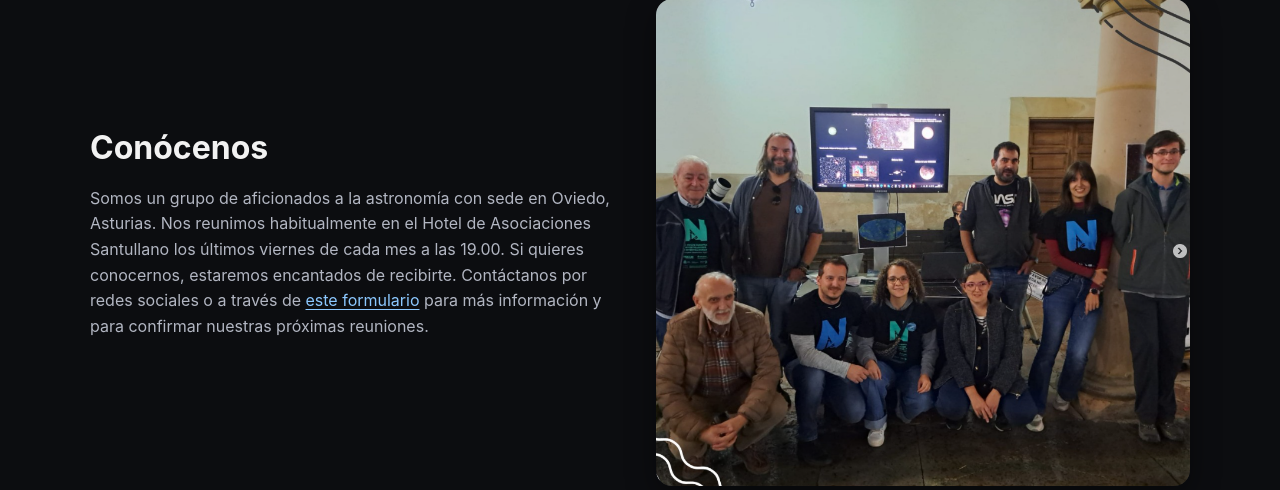
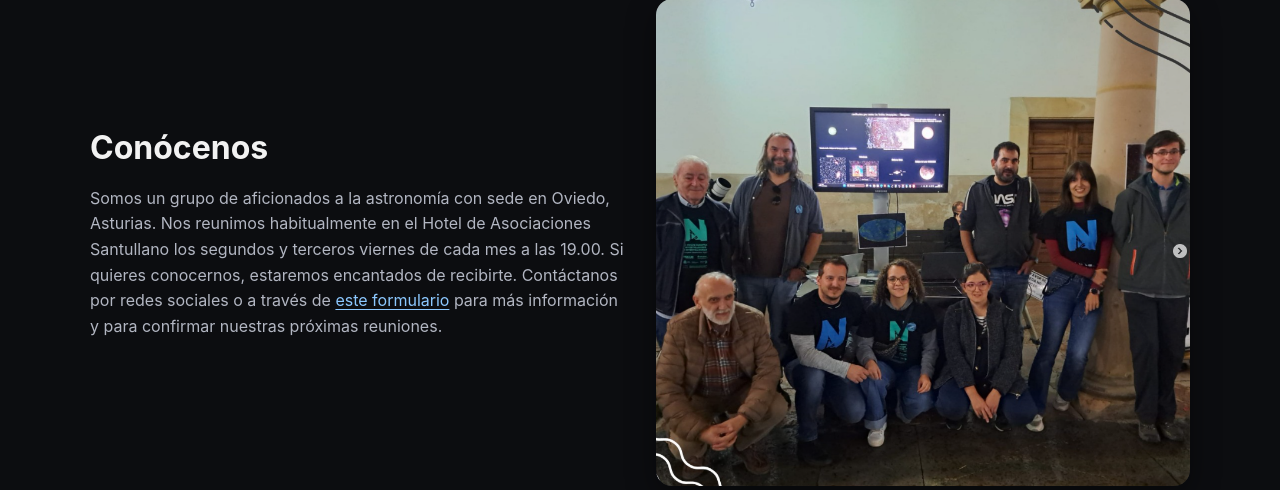
Before and after one commit to GonzalezFJR/CDweb, a Python web app: template app/templates/index.html in a window 1280 px wide. Shown: the part 2058-2548 px from the top of the page. Run offline with Jinja, Linux system fonts and the light colour scheme; the template is opened without the code that fills it, so the values that code supplies are empty.

Commit message:
Updating text

```diff
--- a/app/templates/index.html
+++ b/app/templates/index.html
@@ -118,7 +118,7 @@
       <h2>Conócenos</h2>
       <p>
         Somos un grupo de aficionados a la astronomía con sede en Oviedo, Asturias. Nos reunimos habitualmente en el
-        Hotel de Asociaciones Santullano los últimos viernes de cada mes a las 19.00. Si quieres conocernos, estaremos
+        Hotel de Asociaciones Santullano los segundos y terceros viernes de cada mes a las 19.00. Si quieres conocernos, estaremos
         encantados de recibirte. Contáctanos por redes sociales o a través de
         <a class="text-link" href="/contacto">este formulario</a> para más información y para confirmar nuestras próximas reuniones.
       </p>
```
